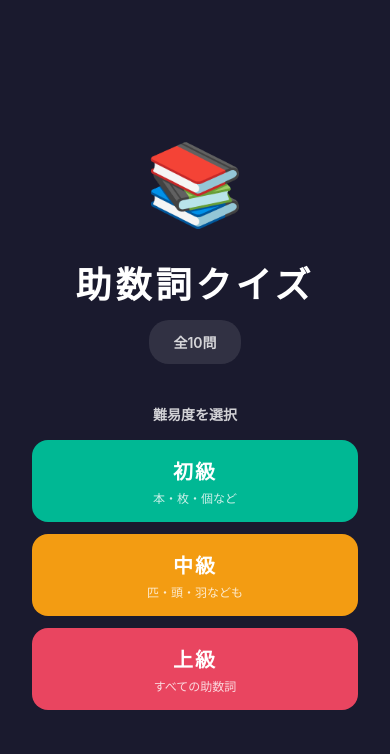
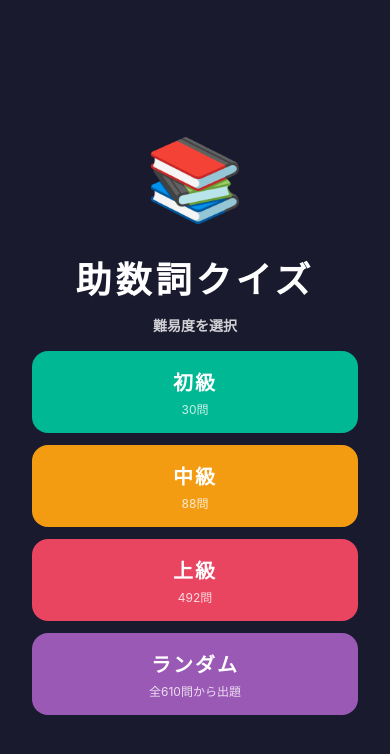
Before and after one commit to ishi720/josushi-quiz-app, a React Native app: screen / in a window 390 px wide. Shown: the top 754 px of the page. Built offline with nearby package versions, Linux system fonts and the light colour scheme.

Commit message:
難易度とは別に全問題からランダム出題機能を追加

```diff
--- a/App.js
+++ b/App.js
@@ -1024,6 +1024,13 @@ const quizData = [
   { item: "目標", reading: "もくひょう", answer: "件", choices: ["件", "個", "つ", "回"], difficulty: "advanced" },
 ];
 
+// 難易度別の問題数をカウント
+const questionCounts = {
+  beginner: quizData.filter(q => q.difficulty === 'beginner').length,
+  intermediate: quizData.filter(q => q.difficulty === 'intermediate').length,
+  advanced: quizData.filter(q => q.difficulty === 'advanced').length,
+};
+
 export default function App() {
   const [currentQuestion, setCurrentQuestion] = useState(0);
   const [score, setScore] = useState(0);
@@ -1045,8 +1052,10 @@ export default function App() {
   };
 
   const startNewGame = (difficulty) => {
-    // 各難易度の問題のみを出題（重複なし）
-    const filteredData = quizData.filter(q => q.difficulty === difficulty);
+    // 難易度でフィルタリング（'all'の場合は全問題から出題）
+    const filteredData = difficulty === 'all'
+      ? quizData
+      : quizData.filter(q => q.difficulty === difficulty);
 
     const shuffled = [...filteredData]
       .sort(() => Math.random() - 0.5)
@@ -1132,9 +1141,6 @@ export default function App() {
         <View style={styles.startScreen}>
           <Text style={styles.startEmoji}>📚</Text>
           <Text style={styles.startTitle}>助数詞クイズ</Text>
-          <View style={styles.startInfo}>
-            <Text style={styles.startInfoText}>全10問</Text>
-          </View>
           <Text style={styles.difficultyLabel}>難易度を選択</Text>
           <View style={styles.difficultyContainer}>
             <TouchableOpacity
@@ -1142,21 +1148,28 @@ export default function App() {
               onPress={() => startNewGame('beginner')}
             >
               <Text style={styles.difficultyButtonText}>初級</Text>
-              <Text style={styles.difficultyDescription}>本・枚・個など</Text>
+              <Text style={styles.difficultyDescription}>{questionCounts.beginner}問</Text>
             </TouchableOpacity>
             <TouchableOpacity
               style={[styles.difficultyButton, styles.intermediateButton]}
               onPress={() => startNewGame('intermediate')}
             >
               <Text style={styles.difficultyButtonText}>中級</Text>
-              <Text style={styles.difficultyDescription}>匹・頭・羽なども</Text>
+              <Text style={styles.difficultyDescription}>{questionCounts.intermediate}問</Text>
             </TouchableOpacity>
             <TouchableOpacity
               style={[styles.difficultyButton, styles.advancedButton]}
               onPress={() => startNewGame('advanced')}
             >
               <Text style={styles.difficultyButtonText}>上級</Text>
-              <Text style={styles.difficultyDescription}>すべての助数詞</Text>
+              <Text style={styles.difficultyDescription}>{questionCounts.advanced}問</Text>
+            </TouchableOpacity>
+            <TouchableOpacity
+              style={[styles.difficultyButton, styles.randomButton]}
+              onPress={() => startNewGame('all')}
+            >
+              <Text style={styles.difficultyButtonText}>ランダム</Text>
+              <Text style={styles.difficultyDescription}>全{quizData.length}問から出題</Text>
             </TouchableOpacity>
           </View>
         </View>
@@ -1680,6 +1693,10 @@ const styles = StyleSheet.create({
     backgroundColor: '#e94560',
     shadowColor: '#e94560',
   },
+  randomButton: {
+    backgroundColor: '#9b59b6',
+    shadowColor: '#9b59b6',
+  },
   difficultyButtonText: {
     color: '#fff',
     fontSize: 20,
```
